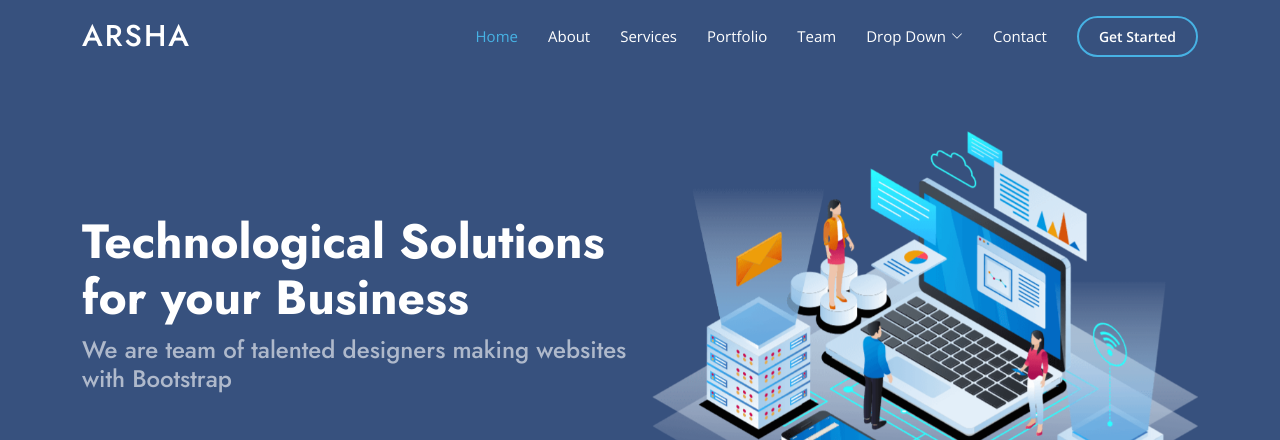
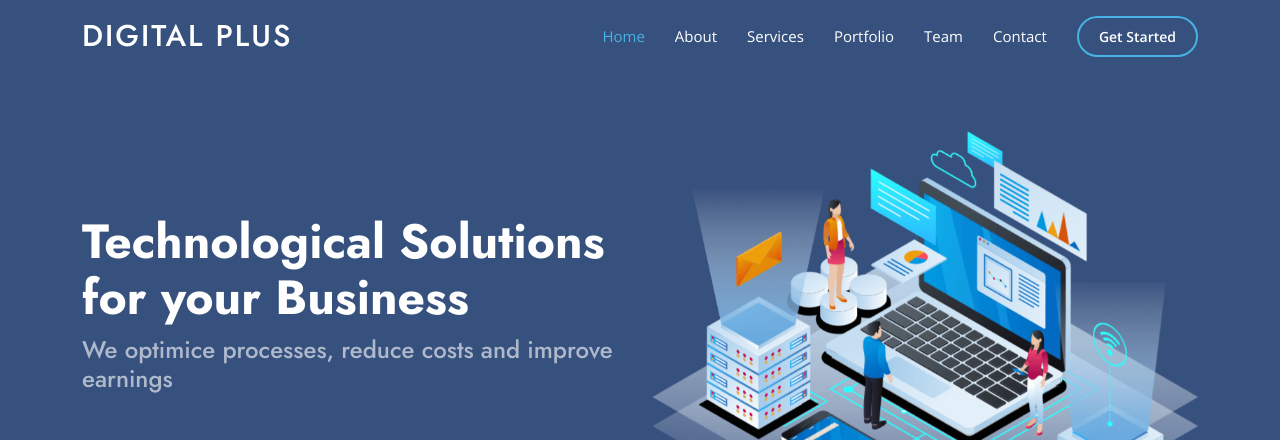
Before and after one commit to igzanotto/arsha, a website: page index.html in a window 1280 px wide. Shown: the top 440 px of the page. Drawn offline with nearby package versions, Linux system fonts and the light colour scheme.

Commit message:
content modified

```diff
--- a/index.html
+++ b/index.html
@@ -42,7 +42,7 @@
   <header id="header" class="fixed-top ">
     <div class="container d-flex align-items-center">
 
-      <h1 class="logo me-auto"><a href="index.html">Arsha</a></h1>
+      <h1 class="logo me-auto"><a href="index.html">Digital Plus</a></h1>
       <!-- Uncomment below if you prefer to use an image logo -->
       <!-- <a href="index.html" class="logo me-auto"><img src="assets/img/logo.png" alt="" class="img-fluid"></a>-->
 
@@ -53,7 +53,7 @@
           <li><a class="nav-link scrollto" href="#services">Services</a></li>
           <li><a class="nav-link   scrollto" href="#portfolio">Portfolio</a></li>
           <li><a class="nav-link scrollto" href="#team">Team</a></li>
-          <li class="dropdown"><a href="#"><span>Drop Down</span> <i class="bi bi-chevron-down"></i></a>
+          <!-- <li class="dropdown"><a href="#"><span>Drop Down</span> <i class="bi bi-chevron-down"></i></a>
             <ul>
               <li><a href="#">Drop Down 1</a></li>
               <li class="dropdown"><a href="#"><span>Deep Drop Down</span> <i class="bi bi-chevron-right"></i></a>
@@ -69,7 +69,7 @@
               <li><a href="#">Drop Down 3</a></li>
               <li><a href="#">Drop Down 4</a></li>
             </ul>
-          </li>
+          </li> -->
           <li><a class="nav-link scrollto" href="#contact">Contact</a></li>
           <li><a class="getstarted scrollto" href="#about">Get Started</a></li>
         </ul>
@@ -86,7 +86,7 @@
       <div class="row">
         <div class="col-lg-6 d-flex flex-column justify-content-center pt-4 pt-lg-0 order-2 order-lg-1" data-aos="fade-up" data-aos-delay="200">
           <h1>Technological Solutions for your Business</h1>
-          <h2>We are team of talented designers making websites with Bootstrap</h2>
+          <h2>We optimice processes, reduce costs and improve earnings</h2>
           <div class="d-flex justify-content-center justify-content-lg-start">
             <a href="#about" class="btn-get-started scrollto">Get Started</a>
             <a href="https://www.youtube.com/watch?v=jDDaplaOz7Q" class="glightbox btn-watch-video"><i class="bi bi-play-circle"></i><span>Watch Video</span></a>
--- /dev/null
+++ b/package.json
@@ -0,0 +1,5 @@
+{
+  "dependencies": {
+    "bootstrap": "^5.2.1"
+  }
+}
```
Also changed, not shown: assets/img/favicon.png, 1 other file.
